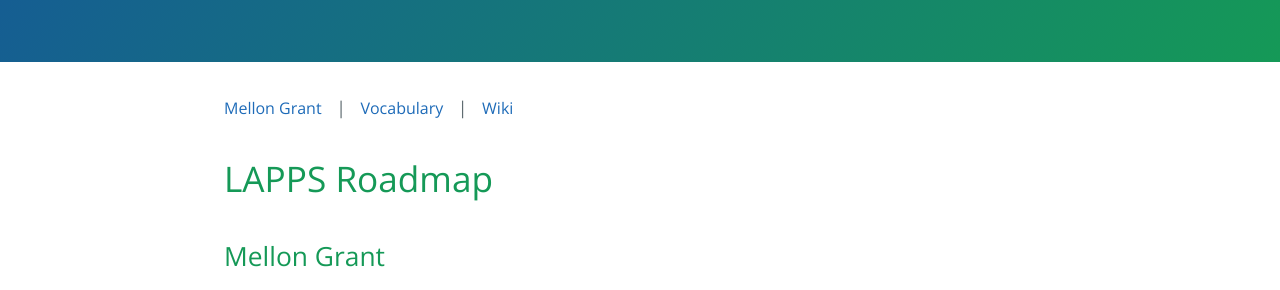
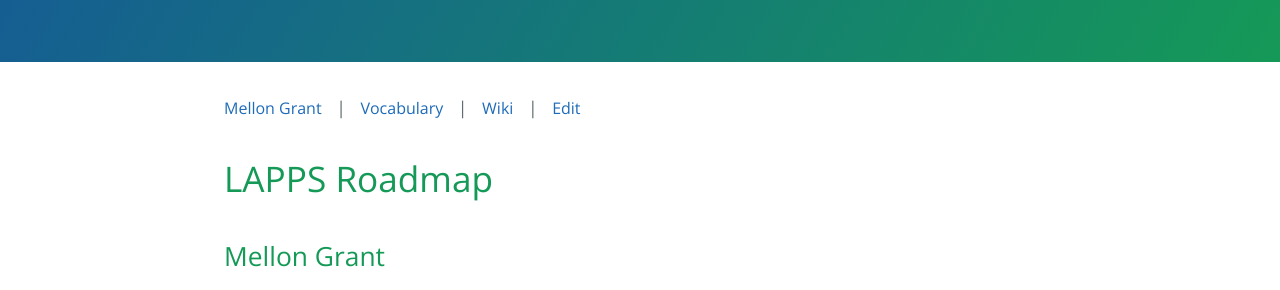
Before and after one commit to lapps/lapps.github.io, a Jekyll site: the page built from Roadmap.md, in a window 1280 px wide. Shown: the part 257-547 px from the top of the page. Built offline with Jekyll 4.4.1, drawn with Linux system fonts in a browser that asks for light colours.

Commit message:
Added edit button to roadmap

```diff
--- a/Roadmap.md
+++ b/Roadmap.md
@@ -5,6 +5,7 @@ nav:
  - Mellon Grant
  - Vocabulary
  - Wiki
+ - Edit
 ---
 
 # LAPPS Roadmap
```
